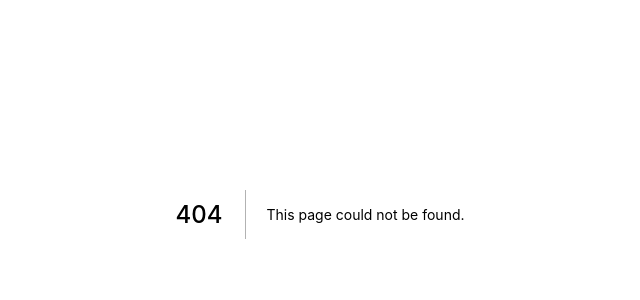
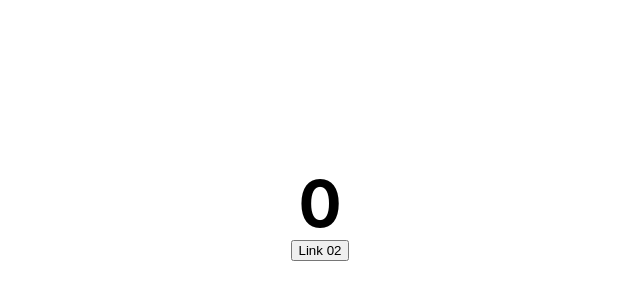
Before and after one commit to etc-tiago/demo-nextjs-playwright-github-workflow, a Next.js app: page /with-states in a window 1280 px wide. Before the commit this address had no page. Shown: the part 186-486 px from the top of the page, without its empty margins (320-960 px from the left). Built offline with nearby package versions, Linux system fonts and the light colour scheme.

Commit message:
more tests

```diff
--- /dev/null
+++ b/pages/with-states.tsx
@@ -0,0 +1,30 @@
+import type { NextPage } from "next";
+import Head from "next/head";
+import Link from "next/link";
+import { useState } from "react";
+import styles from "../styles/Home.module.css";
+
+const WithStatesPage: NextPage = () => {
+  const [count, setCount] = useState(0);
+  return (
+    <div className={styles.container}>
+      <main className={styles.main}>
+        <h1 className={styles.title} id="counter-value">
+          {count}
+        </h1>
+
+        <button
+          id="increase-btn"
+          type="button"
+          onClick={() => {
+            setCount(count + 1);
+          }}
+        >
+          Link 02
+        </button>
+      </main>
+    </div>
+  );
+};
+
+export default WithStatesPage;
```
Also changed, not shown: 1 other file (tests, documents, lock files or other folders).
